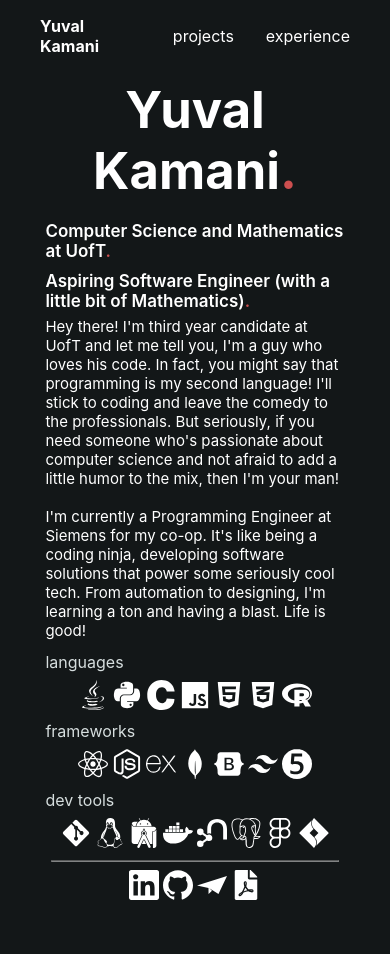
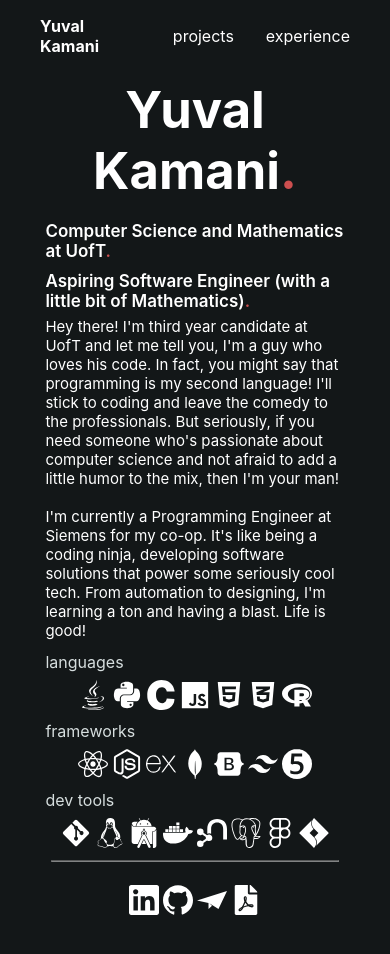
Before and after one commit to yuvalkamani/portfolio, a React (Create React App) app: page / in a window 390 px wide. Shown: the top 954 px of the page. Before the commit the page ends 921 px from the top, so only its background shows below. Built offline with nearby package versions, Linux system fonts and the light colour scheme.

Commit message:
Minor styling change

```diff
--- a/src/Pages/Home.css
+++ b/src/Pages/Home.css
@@ -83,4 +83,8 @@ a:hover {
     flex-direction: column;
     gap: 5px;
   }
+
+  .contact {
+    margin: 7%;
+  }
 }
```
